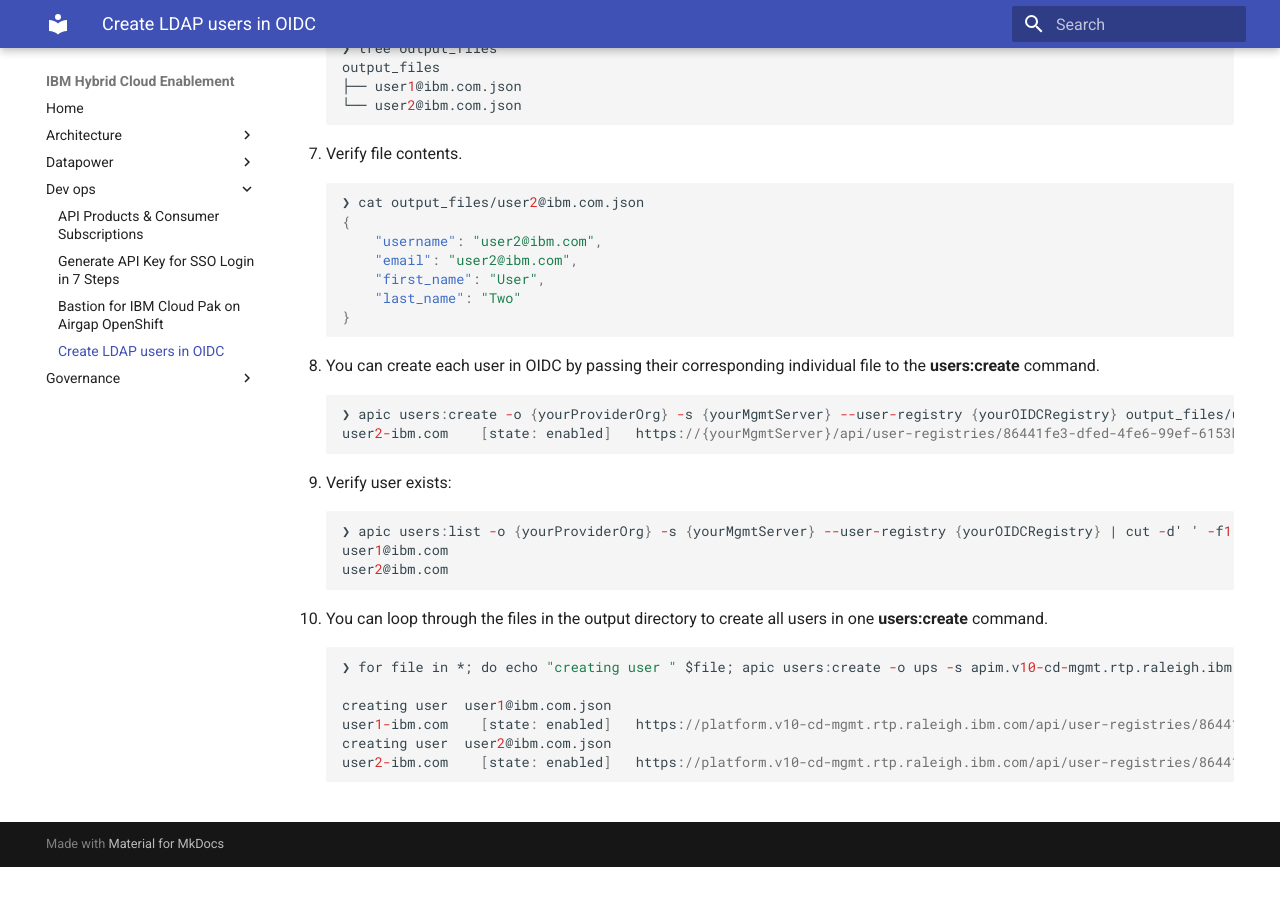
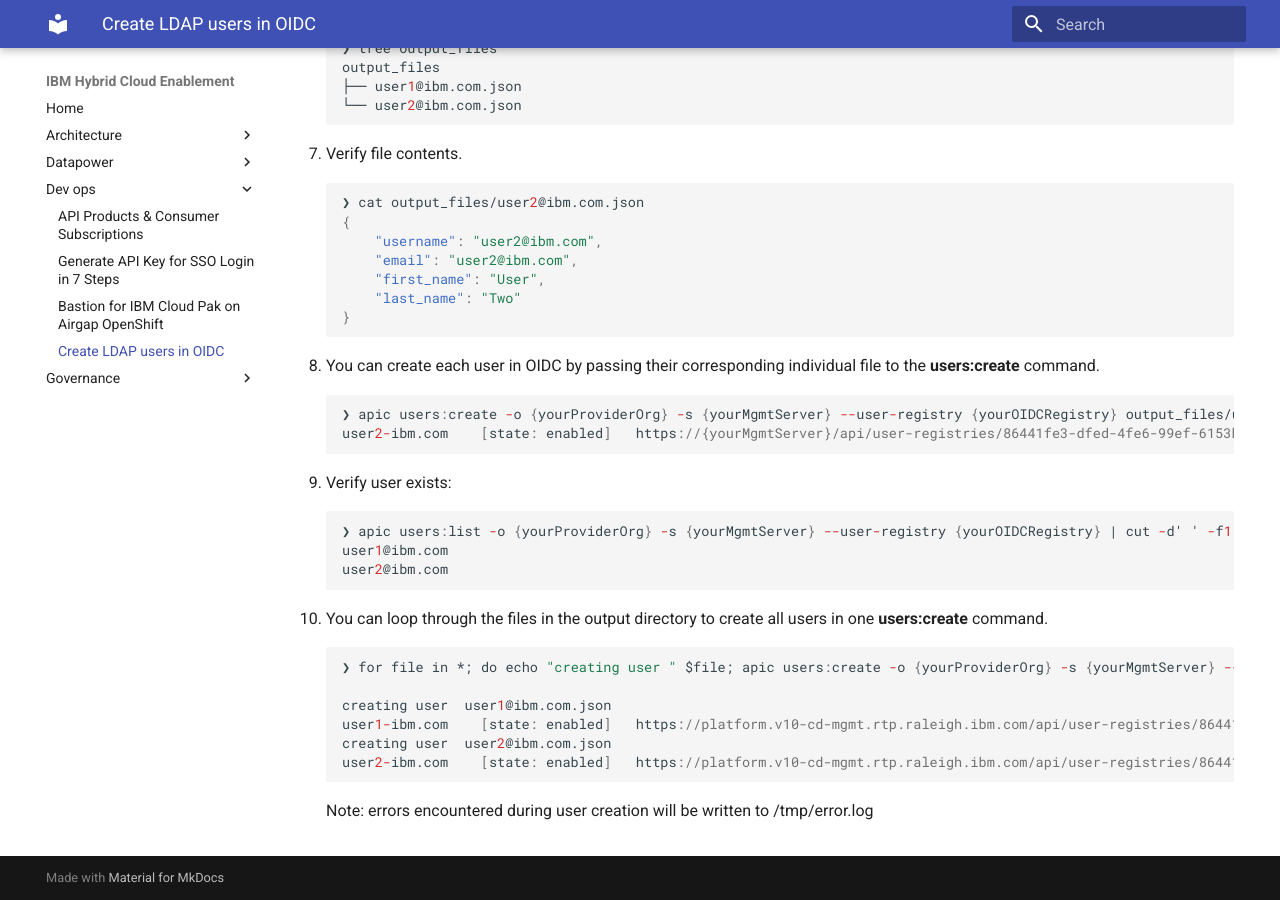
Before and after one commit to ibm-apiconnect/apic-hybrid-cloud-enablement, an MkDocs documentation site: the page built from docs-and-tools/dev-ops/create-oidc-users-from-ldap.md, in a window 1280 px wide and 900 px high, scrolled down 1714 px. Built offline with MkDocs 1.6.1 and Material for MkDocs 9.7.7, drawn with Linux system fonts in a browser that asks for light colours; before the commit the page ends 2581 px from its top, so only the background shows below that.

Commit message:
Step 10: write STDERR to log file
Step 10: write STDERR to log file

````diff
--- a/docs-and-tools/dev-ops/create-oidc-users-from-ldap.md
+++ b/docs-and-tools/dev-ops/create-oidc-users-from-ldap.md
@@ -116,10 +116,12 @@
 
 10. You can loop through the files in the output directory to create all users in one **users:create** command.
     ```json
-    ❯ for file in *; do echo "creating user " $file; apic users:create -o ups -s apim.v10-cd-mgmt.rtp.raleigh.ibm.com --user-registry azure-ad-id-secret $file; done
+    ❯ for file in *; do echo "creating user " $file; apic users:create -o {yourProviderOrg} -s {yourMgmtServer} --user-registry {yourOIDCRegistry}$file; done 2>/tmp/error.log
 
     creating user  user1@ibm.com.json
     user1-ibm.com    [state: enabled]   https://platform.v10-cd-mgmt.rtp.raleigh.ibm.com/api/user-registries/86441fe3-dfed-4fe6-99ef-6153b0d14afe/7311fdd9-8cee-4a34-8fdc-398ae61f9426/users/00942444-66cd-463d-9a49-44c3223f426e
     creating user  user2@ibm.com.json
     user2-ibm.com    [state: enabled]   https://platform.v10-cd-mgmt.rtp.raleigh.ibm.com/api/user-registries/86441fe3-dfed-4fe6-99ef-6153b0d14afe/7311fdd9-8cee-4a34-8fdc-398ae61f9426/users/a0cb650a-d5b3-4929-8971-77606f9f90e3
     ```
+
+    Note: errors encountered during user creation will be written to /tmp/error.log
````
